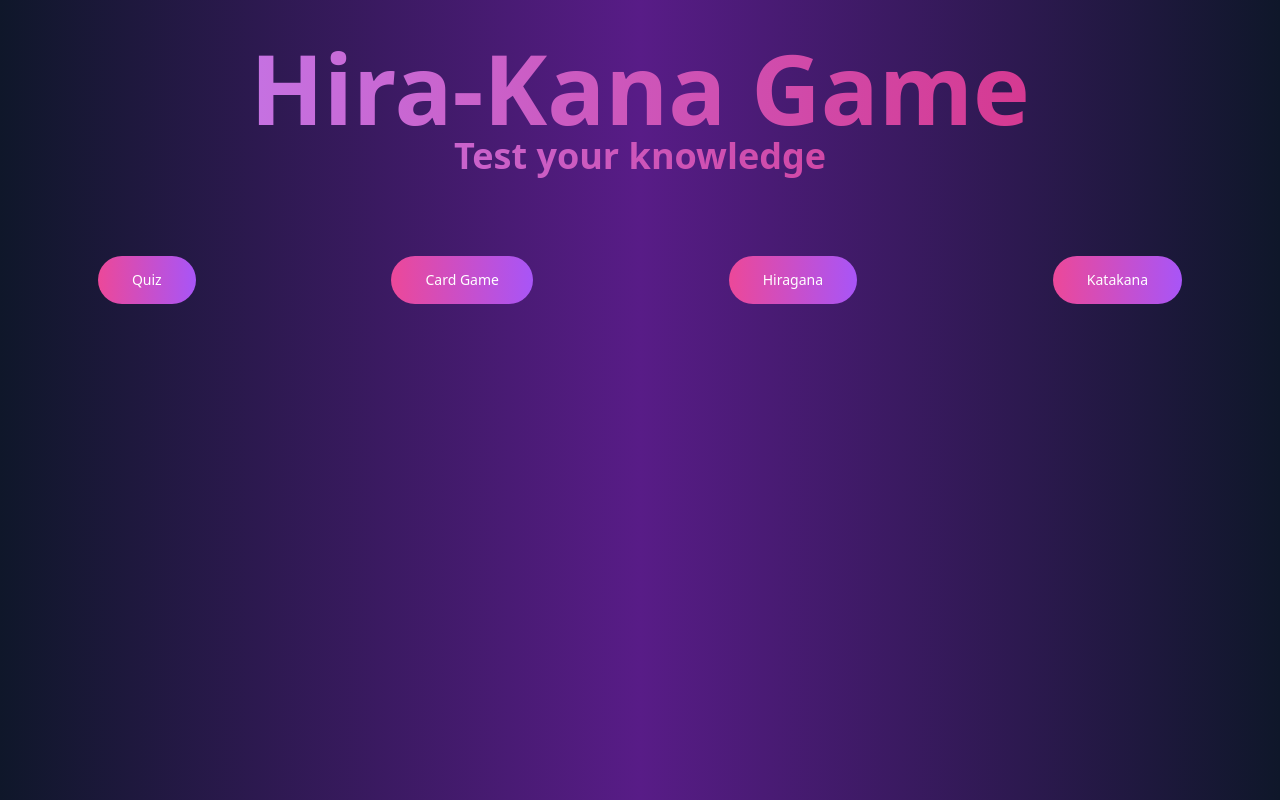
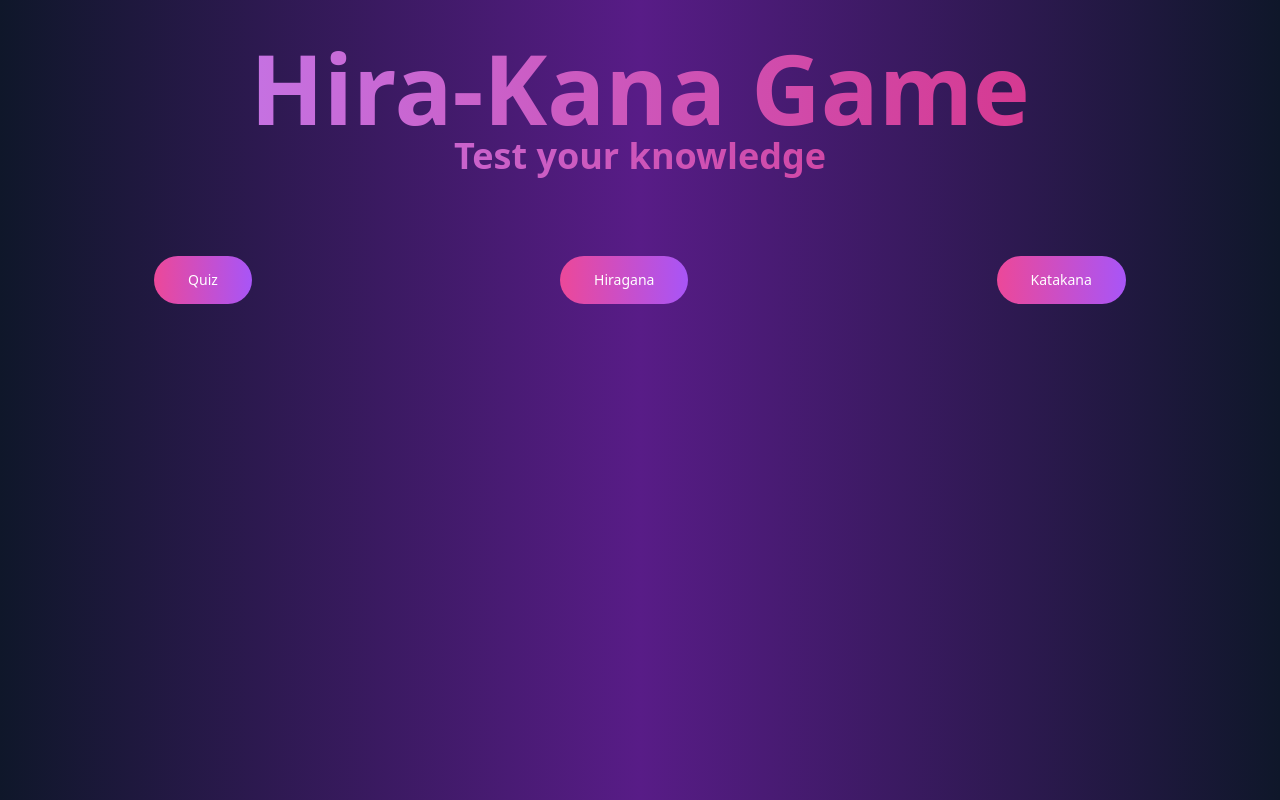
Before and after one commit to Akwei001/Jgame, a React (Vite) app: page / in a window 1280 px wide. Built offline with nearby package versions, Linux system fonts and the light colour scheme.

Commit message:
vocab button commented out for now

```diff
--- a/src/components/Home.jsx
+++ b/src/components/Home.jsx
@@ -19,14 +19,14 @@ function Home() {
             </Link>
           </div>
         </div>
-        <div className='inline-block p-[2px] rounded-full bg-gradient-to-r from-pink-500  to-purple-500 hover:text-white active:text-opacity-75 focus:outline-none focus:ring'>
+        {/* <div className='inline-block p-[2px] rounded-full bg-gradient-to-r from-pink-500  to-purple-500 hover:text-white active:text-opacity-75 focus:outline-none focus:ring'>
           <Link
             to='Hiragana'
             className='block px-8 py-3 text-sm font-medium rounded-full hover:bg-transparent'
           >
-            Card Game
+            Vocabualry list
           </Link>
-        </div>
+        </div> */}
 
         <div className='inline-block p-[2px] rounded-full bg-gradient-to-r from-pink-500  to-purple-500 hover:text-white active:text-opacity-75 focus:outline-none focus:ring'>
           <Link
```
